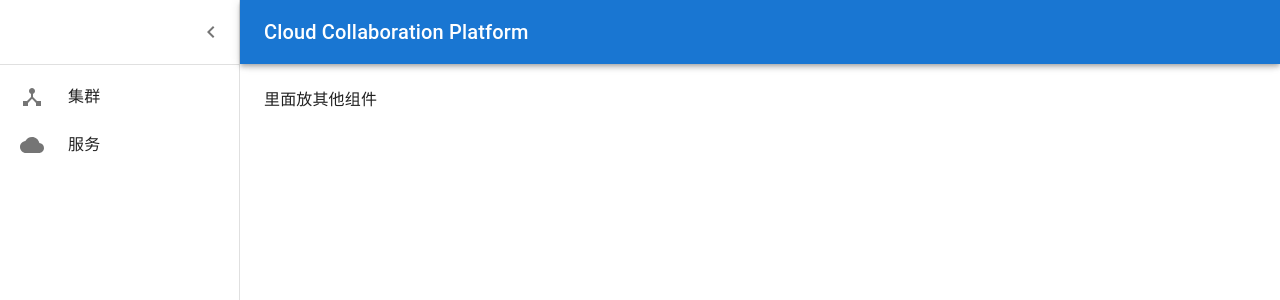
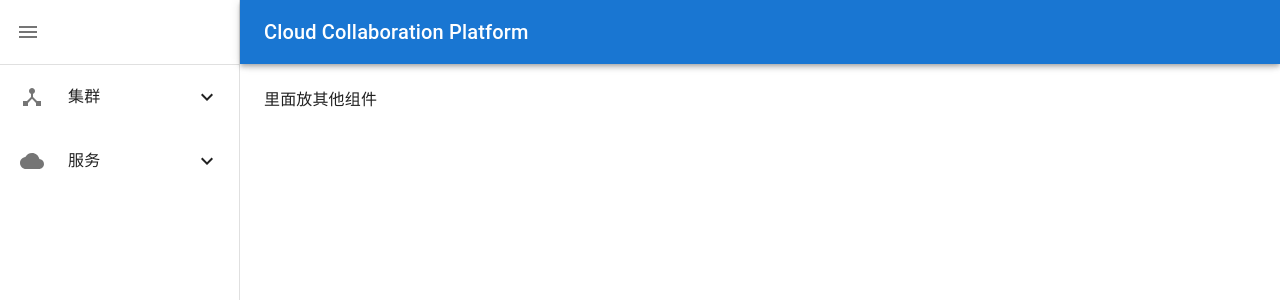
Before and after one commit to willtynn/frontend, a React (Create React App) app: page / in a window 1280 px wide. Both pictures are taken after a click on the button 32 px from the left and 32 px from the top of the page. Shown: the top 300 px of the page. Built offline with nearby package versions, Linux system fonts and the light colour scheme.

Commit message:
update: 修改侧边栏

```diff
--- a/src/Pages/Menu/Menu.js
+++ b/src/Pages/Menu/Menu.js
@@ -1,5 +1,5 @@
 import * as React from 'react';
-import { styled, useTheme } from '@mui/material/styles';
+import { styled } from '@mui/material/styles';
 import Box from '@mui/material/Box';
 import MuiDrawer from '@mui/material/Drawer';
 import MuiAppBar from '@mui/material/AppBar';
@@ -9,16 +9,18 @@ import CssBaseline from '@mui/material/CssBaseline';
 import Typography from '@mui/material/Typography';
 import Divider from '@mui/material/Divider';
 import IconButton from '@mui/material/IconButton';
-import MenuIcon from '@mui/icons-material/Menu';
-import ChevronLeftIcon from '@mui/icons-material/ChevronLeft';
-import ChevronRightIcon from '@mui/icons-material/ChevronRight';
-import ListItem from '@mui/material/ListItem';
 import ListItemButton from '@mui/material/ListItemButton';
 import ListItemIcon from '@mui/material/ListItemIcon';
 import ListItemText from '@mui/material/ListItemText';
+import DeviceHubIcon from '@mui/icons-material/DeviceHub';
+import DashboardIcon from '@mui/icons-material/Dashboard';
+import { ExpandLess, ExpandMore } from '@mui/icons-material';
+import { Collapse } from '@mui/material';
+import MenuIcon from '@mui/icons-material/Menu';
+import AppsIcon from '@mui/icons-material/Apps';
 import CloudIcon from '@mui/icons-material/Cloud';
-import DeviceHubIcon from '@mui/icons-material/DeviceHub';
-
+import HubIcon from '@mui/icons-material/Hub';
+import DesktopMacIcon from '@mui/icons-material/DesktopMac';
 const drawerWidth = 240;
 
 const openedMixin = theme => ({
@@ -87,8 +89,9 @@ const Drawer = styled(MuiDrawer, {
 }));
 
 export default function MiniDrawer() {
-  const theme = useTheme();
   const [open, setOpen] = React.useState(false);
+  const [verticalOpen1, setVerticalOpen1] = React.useState(false);
+  const [verticalOpen2, setVerticalOpen2] = React.useState(false);
 
   const handleDrawerOpen = () => {
     setOpen(true);
@@ -96,6 +99,14 @@ export default function MiniDrawer() {
 
   const handleDrawerClose = () => {
     setOpen(false);
+  };
+
+  const handleClick1 = () => {
+    setVerticalOpen1(!verticalOpen1);
+  };
+
+  const handleClick2 = () => {
+    setVerticalOpen2(!verticalOpen2);
   };
 
   return (
@@ -121,22 +132,47 @@ export default function MiniDrawer() {
         </Toolbar>
       </AppBar>
       <Drawer variant='permanent' open={open}>
-        <DrawerHeader>
+        <DrawerHeader
+          sx={{
+            display: 'flex',
+            justifyContent: 'space-between',
+            alignItems: 'center',
+          }}
+        >
           <IconButton onClick={handleDrawerClose}>
-            {theme.direction === 'rtl' ? (
-              <ChevronRightIcon />
-            ) : (
-              <ChevronLeftIcon />
-            )}
+            <MenuIcon />
           </IconButton>
         </DrawerHeader>
         <Divider />
         <List>
-          {['集群', '服务'].map((text, index) => (
-            <ListItem key={text} disablePadding sx={{ display: 'block' }}>
+          <ListItemButton
+            sx={{
+              minHeight: 48,
+              justifyContent: open ? 'initial' : 'center',
+              px: 2.5,
+            }}
+            onClick={handleClick1}
+          >
+            <ListItemIcon
+              sx={{
+                minWidth: 0,
+                mr: open ? 3 : 'auto',
+                justifyContent: 'center',
+              }}
+            >
+              <DeviceHubIcon />
+            </ListItemIcon>
+            {open ? (
+              <>
+                <ListItemText primary='集群' />
+                {verticalOpen1 ? <ExpandLess /> : <ExpandMore />}
+              </>
+            ) : null}
+          </ListItemButton>
+          <Collapse in={verticalOpen1} timeout='auto' unmountOnExit={true}>
+            <List component='div' disablePadding>
               <ListItemButton
                 sx={{
-                  minHeight: 48,
                   justifyContent: open ? 'initial' : 'center',
                   px: 2.5,
                 }}
@@ -148,12 +184,93 @@ export default function MiniDrawer() {
                     justifyContent: 'center',
                   }}
                 >
-                  {index % 2 === 0 ? <DeviceHubIcon /> : <CloudIcon />}
+                  <DashboardIcon />
                 </ListItemIcon>
-                <ListItemText primary={text} sx={{ opacity: open ? 1 : 0 }} />
+                {open ? <ListItemText primary='总览' /> : null}
               </ListItemButton>
-            </ListItem>
-          ))}
+              <ListItemButton
+                sx={{
+                  justifyContent: open ? 'initial' : 'center',
+                  px: 2.5,
+                }}
+              >
+                <ListItemIcon
+                  sx={{
+                    minWidth: 0,
+                    mr: open ? 3 : 'auto',
+                    justifyContent: 'center',
+                  }}
+                >
+                  <DesktopMacIcon />
+                </ListItemIcon>
+                {open ? <ListItemText primary='节点' /> : null}
+              </ListItemButton>
+            </List>
+          </Collapse>
+        </List>
+        <List>
+          <ListItemButton
+            sx={{
+              minHeight: 48,
+              justifyContent: open ? 'initial' : 'center',
+              px: 2.5,
+            }}
+            onClick={handleClick2}
+          >
+            <ListItemIcon
+              sx={{
+                minWidth: 0,
+                mr: open ? 3 : 'auto',
+                justifyContent: 'center',
+              }}
+            >
+              <CloudIcon />
+            </ListItemIcon>
+            {open ? (
+              <>
+                <ListItemText primary='服务' />
+                {verticalOpen2 ? <ExpandLess /> : <ExpandMore />}
+              </>
+            ) : null}
+          </ListItemButton>
+          <Collapse in={verticalOpen2} timeout='auto' unmountOnExit={true}>
+            <List component='div' disablePadding>
+              <ListItemButton
+                sx={{
+                  justifyContent: open ? 'initial' : 'center',
+                  px: 2.5,
+                }}
+              >
+                <ListItemIcon
+                  sx={{
+                    minWidth: 0,
+                    mr: open ? 3 : 'auto',
+                    justifyContent: 'center',
+                  }}
+                >
+                  <AppsIcon />
+                </ListItemIcon>
+                {open ? <ListItemText primary='服务集合' /> : null}
+              </ListItemButton>
+              <ListItemButton
+                sx={{
+                  justifyContent: open ? 'initial' : 'center',
+                  px: 2.5,
+                }}
+              >
+                <ListItemIcon
+                  sx={{
+                    minWidth: 0,
+                    mr: open ? 3 : 'auto',
+                    justifyContent: 'center',
+                  }}
+                >
+                  <HubIcon />
+                </ListItemIcon>
+                {open ? <ListItemText primary='服务链路' /> : null}
+              </ListItemButton>
+            </List>
+          </Collapse>
         </List>
       </Drawer>
       <Box component='main' sx={{ flexGrow: 1, p: 3 }}>
```
